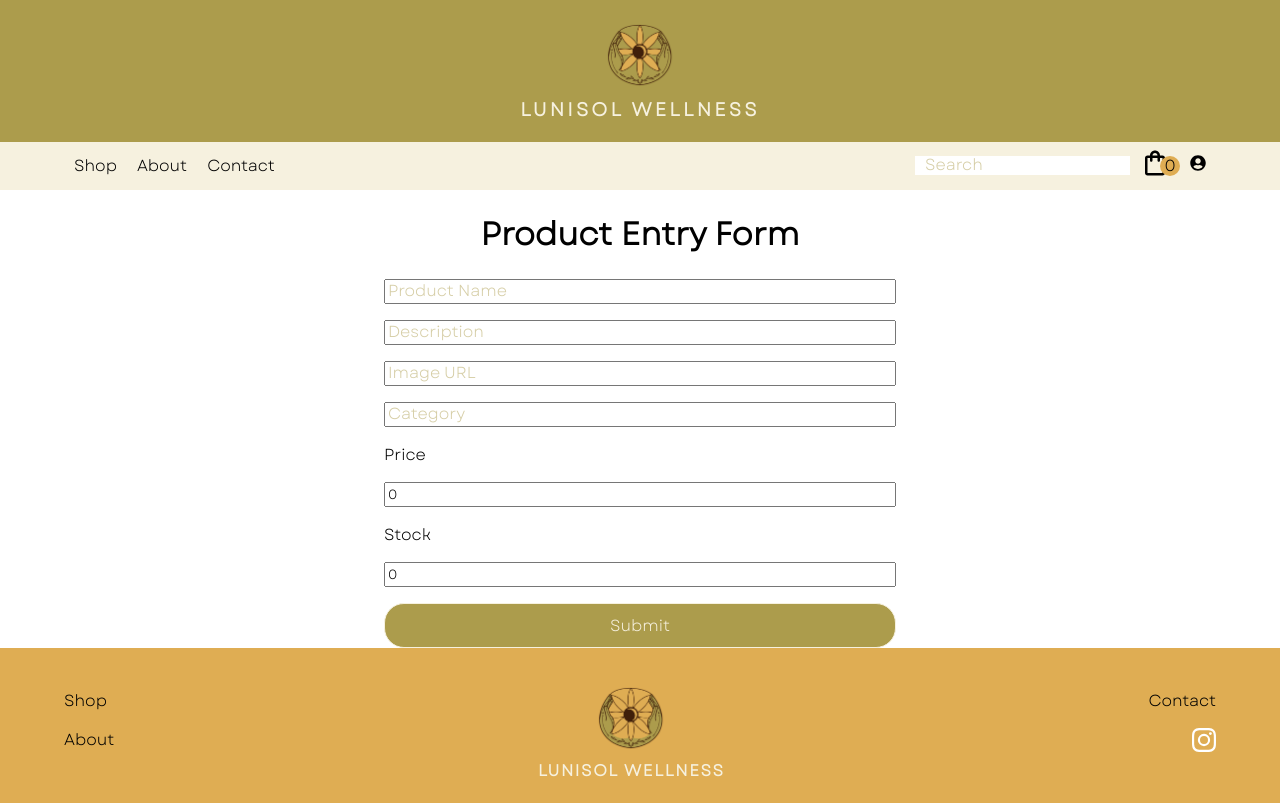
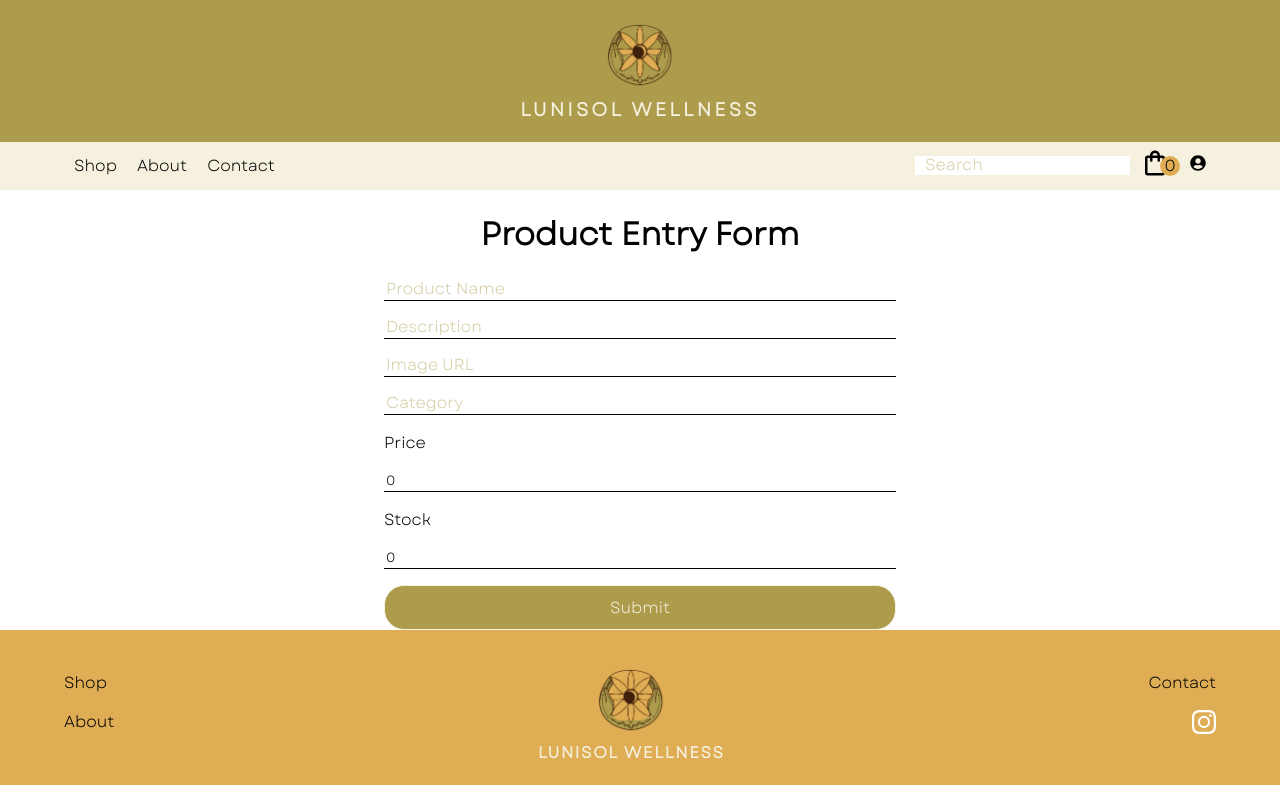
Before and after one commit to LindseyHsiao/lunisol, a React (Vite) app in the folder client/: page /productentryform in a window 1280 px wide. Built offline with nearby package versions, Linux system fonts and the light colour scheme.

Commit message:
product entry

```diff
--- a/client/src/App.css
+++ b/client/src/App.css
@@ -407,7 +407,10 @@ button {
   display: flex;
   justify-content: space-between;
 }
-
+.story-nurse-img {
+  padding-bottom: 5%;
+  padding-top: 5%;
+}
 .story-img {
   width: 30%;
   height: auto;
--- a/client/src/pages/ProductEntryForm.jsx
+++ b/client/src/pages/ProductEntryForm.jsx
@@ -22,10 +22,7 @@ export default function ProductEntryForm() {
     const handleSubmit = async (e) => {
         e.preventDefault()
         try {
-
             const response = await createProduct(newProduct)
-
-
             console.log(newProduct)
             if (response.ok) {
                 setRedirect(true);
@@ -37,7 +34,7 @@ export default function ProductEntryForm() {
 
     }
 
-    if (redirect){
+    if (redirect) {
         return <Navigate to={'/shop'} />
     }
     return (
@@ -45,38 +42,38 @@ export default function ProductEntryForm() {
             <h1 className="text-xl pb-5" >Product Entry Form</h1>
 
             <form onSubmit={handleSubmit} className='new-product-form'>
-                <input type="text"
+                <input type="text" className='email-input'
                     placeholder={'Product Name'}
                     id='Product Name' name='Product Name'
                     value={newProduct.productName}
                     onChange={handleChange} />
-                <input type="text"
+                <input type="text" className='email-input'
                     placeholder={'Description'}
                     id='description'
                     name='description'
                     value={newProduct.description}
                     onChange={handleChange} />
-                <input type="url"
+                <input type="url" className='email-input'
                     placeholder={'Image URL'}
                     id='productImage'
                     name='productImage'
                     value={newProduct.productImage}
                     onChange={handleChange} />
-                 <input type="text"
+                <input type="text" className='email-input'
                     placeholder={'Category'}
                     id='category'
                     name='category'
                     value={newProduct.category}
                     onChange={handleChange} />
                 <label>Price</label>
-                <input type="number"
+                <input type="number" className='email-input'
                     placeholder={'Price'}
                     id='price'
                     name='price'
                     value={newProduct.price}
                     onChange={handleChange} />
                 <label>Stock</label>
-                <input type="number"
+                <input type="number" className='email-input'
                     placeholder={'Stock'}
                     id='stock'
                     name='stock'
--- a/client/src/pages/Story.jsx
+++ b/client/src/pages/Story.jsx
@@ -40,7 +40,7 @@ export default function Story() {
                     purest beings on this planet, children. The journey through the
                     nursing profession was marked by mental, emotional, and
                     spiritual challenges. In my lowest moments, yoga became my refuge, providing a sanctuary for self-discovery and growth. During my senior year at university, I completed a transformative 200-Hour Yoga Teacher Training, setting the stage for a magical journey of self-healing and wellness.</p>
-                <img className='story-img' src={nurse} alt="" />
+                <img className='story-nurse-img' src={nurse} alt="" />
 
             </div>
 
```
Also changed, not shown: 1 other file (tests, documents, lock files or other folders). Lines whose indentation alone changed are shown as unchanged.
